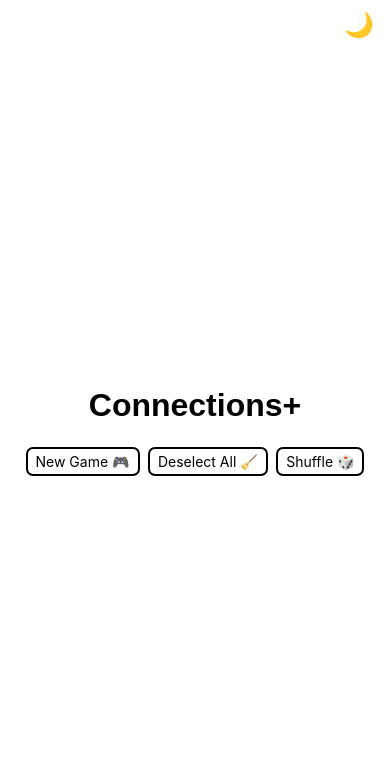
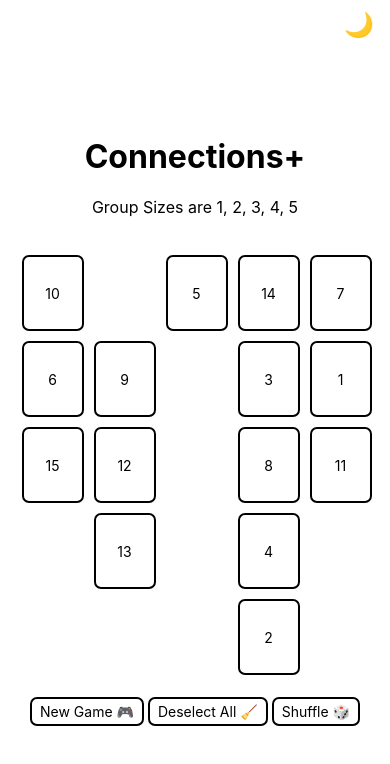
Before and after one commit to guychuk/connections-plus, a website built with Vite: page index.html in a window 390 px wide. Built offline with nearby package versions, Linux system fonts and the light colour scheme; a web font is replaced by a local one.

Commit message:
added buttons and shuffle functionallity

```diff
--- a/index.html
+++ b/index.html
@@ -23,10 +23,11 @@
   </head>
 
   <body>
-    <header id="title">
-      <h1>Connections+</h1>
-    </header>
     <div id="game-container">
+      <div id="header">
+        <h1 id="title">Connections+</h1>
+        <p id="subtitle"></p>
+      </div>
       <div id="board"></div>
       <div id="controls">
         <button id="new-game-button">New Game 🎮</button>
@@ -34,6 +35,6 @@
         <button id="shuffle-button">Shuffle 🎲</button>
       </div>
     </div>
-    <button id="theme-toggle-button"></button>
+    <button id="theme-toggle-button" title="toggle light/dark modes"></button>
   </body>
 </html>
--- /dev/null
+++ b/src/config.json
@@ -0,0 +1,3 @@
+{
+  "groups": [1, 2, 3, 4, 5]
+}
--- a/src/main.js
+++ b/src/main.js
@@ -1,13 +1,101 @@
-import { setThemeButtonText } from "./ui";
+import { calculateTileSize, getPositionOnCanvas } from "./ui";
+import { containsDulpicates, shuffleArray } from "./utils";
+import config from "./config.json";
 
 // Set the theme togggle button functionality
 // and the initial text based on the current theme
 
 const themeToggleButton = document.getElementById("theme-toggle-button");
-
-setThemeButtonText(themeToggleButton);
-
 themeToggleButton.addEventListener("click", () => {
   document.body.classList.toggle("dark-theme");
-  setThemeButtonText(themeToggleButton);
 });
+
+// Read game configuration
+
+/** Number of tiles in each group */
+const GROUPS = config["groups"];
+GROUPS.sort();
+
+if (containsDulpicates(GROUPS)) {
+  throw new Error("Groups contain duplicates");
+} else {
+  const groupsParagraph = document.getElementById("subtitle");
+  groupsParagraph.textContent = `Group Sizes are ${GROUPS.join(", ")}`;
+}
+
+const NUM_TILES = GROUPS.reduce((acc, group) => acc + group, 0);
+const BOARD_ROWS = GROUPS.length;
+const BOARD_COLS = GROUPS[GROUPS.length - 1]; // The last group is the largest
+
+/** Gap in pixels between tiles */
+const HORIZONTAL_GAP = 10;
+const VERTICAL_GAP = 10;
+
+// Populate the board with tiles
+
+const board = document.getElementById("board");
+
+const tileSize = calculateTileSize(
+  board,
+  BOARD_ROWS,
+  BOARD_COLS,
+  HORIZONTAL_GAP,
+  VERTICAL_GAP
+);
+
+// Create a 2D array of positions for the tiles
+// Always position the buttons in the first NUM_TILES positions
+
+const positions = Array.from({ length: BOARD_ROWS }, (_, row) =>
+  Array.from({ length: BOARD_COLS }, (_, col) => {
+    return {
+      row,
+      col,
+    };
+  })
+).flat();
+
+// Create the buttons and position them on the board
+
+shuffleArray(positions);
+
+for (let i = 0; i < NUM_TILES; i++) {
+  const button = document.createElement("button");
+  const { x, y } = getPositionOnCanvas(
+    positions[i],
+    tileSize,
+    HORIZONTAL_GAP,
+    VERTICAL_GAP
+  );
+
+  button.classList.add("tile");
+  button.style.width = `${tileSize.width}px`;
+  button.style.height = `${tileSize.height}px`;
+  button.textContent = i + 1;
+  button.style.position = "absolute";
+  button.style.left = `${x}px`;
+  button.style.top = `${y}px`;
+
+  board.appendChild(button);
+}
+
+// Add the shuffle button functionality
+
+const shuffleButton = document.getElementById("shuffle-button");
+
+shuffleButton.addEventListener("click", () => {
+  const buttons = Array.from(document.querySelectorAll(".tile"));
+
+  shuffleArray(positions);
+
+  buttons.forEach((button, i) => {
+    const { x, y } = getPositionOnCanvas(
+      positions[i],
+      tileSize,
+      HORIZONTAL_GAP,
+      VERTICAL_GAP
+    );
+    button.style.left = `${x}px`;
+    button.style.top = `${y}px`;
+  });
+});
--- a/src/style.css
+++ b/src/style.css
@@ -1,3 +1,5 @@
+/* Use Inter font from Google Fonts */
+
 :root {
   font-family: Inter, sans-serif;
   font-feature-settings: "liga" 1, "calt" 1; /* fix for Chrome */
@@ -7,6 +9,8 @@
     font-family: InterVariable, sans-serif;
   }
 }
+
+/* Body styles */
 
 /* Light theme (default) */
 body {
@@ -24,6 +28,18 @@ body.dark-theme {
   background-color: black;
 }
 
+#game-container {
+  display: flex;
+  flex-direction: column;
+  justify-content: center;
+  align-items: center;
+  width: 100%;
+  height: 100%;
+  gap: 20px;
+}
+
+/* Toggle theme button */
+
 #theme-toggle-button {
   position: absolute;
   top: 10px;
@@ -31,16 +47,44 @@ body.dark-theme {
   background-color: transparent;
   border: none;
   cursor: pointer;
-  font-size: 24px;
+  font-size: 36px;
 }
 
-#title {
-  color: black;
+#theme-toggle-button::before {
+  content: "🌙";
   transition: color 0.5s ease;
 }
 
-body.dark-theme #title {
+body.dark-theme #theme-toggle-button::before {
+  content: "☀️";
+  transition: color 0.5s ease;
+}
+
+@media (max-width: 768px) {
+  #theme-toggle-button {
+    font-size: 24px;
+  }
+}
+
+/* Header styles */
+
+#header {
+  color: black;
+  font-family: Inter, sans-serif;
+  text-align: center;
+  transition: color 0.5s ease;
+}
+
+body.dark-theme #header {
   color: white;
+}
+
+/* Controls styles */
+
+#controls {
+  display: flex;
+  justify-content: center;
+  max-width: 70vw;
 }
 
 #controls button {
@@ -54,15 +98,6 @@ body.dark-theme #title {
   border-radius: 7px;
   cursor: pointer;
   transition: background-color 0.5s ease, color 0.5s ease, border 0.5s ease;
-}
-
-/* change the buttons sizes on mobile devices */
-@media (max-width: 768px) {
-  #controls button {
-    font-size: 14px;
-    padding: 4px 8px;
-    margin: 2px;
-  }
 }
 
 #controls button:hover {
@@ -91,3 +126,78 @@ body.dark-theme #controls button:active {
   background-color: lightcoral;
   transition: background-color 0.5s ease;
 }
+
+@media (max-width: 768px) {
+  #controls {
+    max-width: 90vw;
+  }
+
+  #controls button {
+    font-size: 14px;
+    padding: 4px 8px;
+    margin: 2px;
+  }
+}
+
+/* Board styles */
+
+#board {
+  position: relative;
+  width: 70vw;
+  height: 70vh;
+}
+
+.tile {
+  font-family: Inter, sans-serif;
+  font-size: 16px;
+  color: black;
+  background-color: white;
+  padding: 5px 10px;
+  margin: 3px;
+  border: 2px solid black;
+  border-radius: 7px;
+  cursor: pointer;
+  transition: background-color 0.5s ease, color 0.5s ease, border 0.5s ease,
+    left 0.5s ease, top 0.5s ease;
+}
+
+.tile:hover {
+  background-color: lightsteelblue;
+  transition: background-color 0.5s ease;
+}
+
+.tile:active {
+  background-color: lightslategrey;
+  transition: background-color 0.5s ease;
+}
+
+body.dark-theme .tile {
+  color: white;
+  border: 2px solid white;
+  background-color: black;
+  transition: background-color 0.5s ease, color 0.5s ease, border 0.5s ease,
+    left 0.5s ease, top 0.5s ease;
+}
+
+body.dark-theme .tile:hover {
+  background-color: lightpink;
+  transition: background-color 0.5s ease;
+}
+
+body.dark-theme .tile:active {
+  background-color: lightcoral;
+  transition: background-color 0.5s ease;
+}
+
+@media (max-width: 768px) {
+  #board {
+    width: 90vw;
+    height: 50vh;
+  }
+
+  .tile {
+    font-size: 14px;
+    padding: 4px 8px;
+    margin: 2px;
+  }
+}
--- a/src/ui.js
+++ b/src/ui.js
@@ -1,5 +1,41 @@
-export const setThemeButtonText = (button) => {
-  button.textContent = document.body.classList.contains("dark-theme")
-    ? "☀️"
-    : "🌙";
+/**
+ * Calculates the tile size based on the canvas size and the number of rows and columns.
+ * @param {HTMLCanvasElement} canvas
+ * @param {number} rows - Number of rows in the grid.
+ * @param {number} cols - Number of columns in the grid.
+ * @param {number} hgap - Horizontal gap between tiles.
+ * @param {number} vgap - Vertical gap between tiles.
+ * @returns {Object} - An object containing the tile height and width.
+ */
+export const calculateTileSize = (canvas, rows, cols, hgap, vgap) => {
+  const boardWidth = canvas.clientWidth;
+  const boardHeight = canvas.clientHeight;
+
+  const vgaps = vgap * (rows - 1);
+  const hgaps = hgap * (cols - 1);
+
+  const tileHeight = Math.floor((boardHeight - vgaps) / rows);
+  const tileWidth = Math.floor((boardWidth - hgaps) / cols);
+
+  return {
+    height: tileHeight,
+    width: tileWidth,
+  };
 };
+
+/**
+ * Calculates the position of a tile on the canvas based on its row and column indices.
+ * @param {Object} pos - An object containing the row and column indices of the tile.
+ * @param {Object} tileSize - An object containing the height and width of the tile.
+ * @param {number} hgap - Horizontal gap between tiles.
+ * @param {number} vgap - Vertical gap between tiles.
+ * @returns {Object} - An object containing the x and y coordinates of the tile on the canvas.
+ */
+export const getPositionOnCanvas = (pos, tileSize, hgap, vgap) => {
+  const x = pos.col * (tileSize.width + hgap);
+  const y = pos.row * (tileSize.height + vgap);
+  return {
+    x,
+    y,
+  };
+};
--- /dev/null
+++ b/src/utils.js
@@ -0,0 +1,49 @@
+/**
+ * Get k random distinct numbers in [1, n].
+ * @param {number} n number of options.
+ * @param {number} k number of choices (0 <= k <= n) [pass -1 for k=n which is the default].
+ * @returns an array with k random choices from [1, n].
+ */
+export const getRandomNums = (n, k = -1) => {
+  let options = Array.from({ length: n }, (_, index) => index + 1);
+  let chosen = 0;
+
+  if (k < 0) {
+    k = n;
+  }
+
+  while (chosen < k) {
+    // Choose a random index
+    const index = Math.floor(Math.random() * (n - chosen)) + chosen;
+
+    // Swap the values
+    [options[chosen], options[index]] = [options[index], options[chosen]];
+
+    // Save the choice
+    chosen++;
+  }
+
+  return options.slice(0, k);
+};
+
+/**
+ * Shuffle an array in-place.
+ * @param {array} array
+ */
+export const shuffleArray = (array) => {
+  const perm = getRandomNums(array.length);
+
+  for (let i = 0; i < array.length; i++) {
+    [array[i], array[perm[i] - 1]] = [array[perm[i] - 1], array[i]];
+  }
+};
+
+/**
+ * Check if an array contains duplicates.
+ * @param {Array} array
+ * @returns {boolean} - True if the array contains duplicates, false otherwise.
+ */
+export const containsDulpicates = (array) => {
+  const set = new Set(array);
+  return set.size !== array.length;
+};
```
